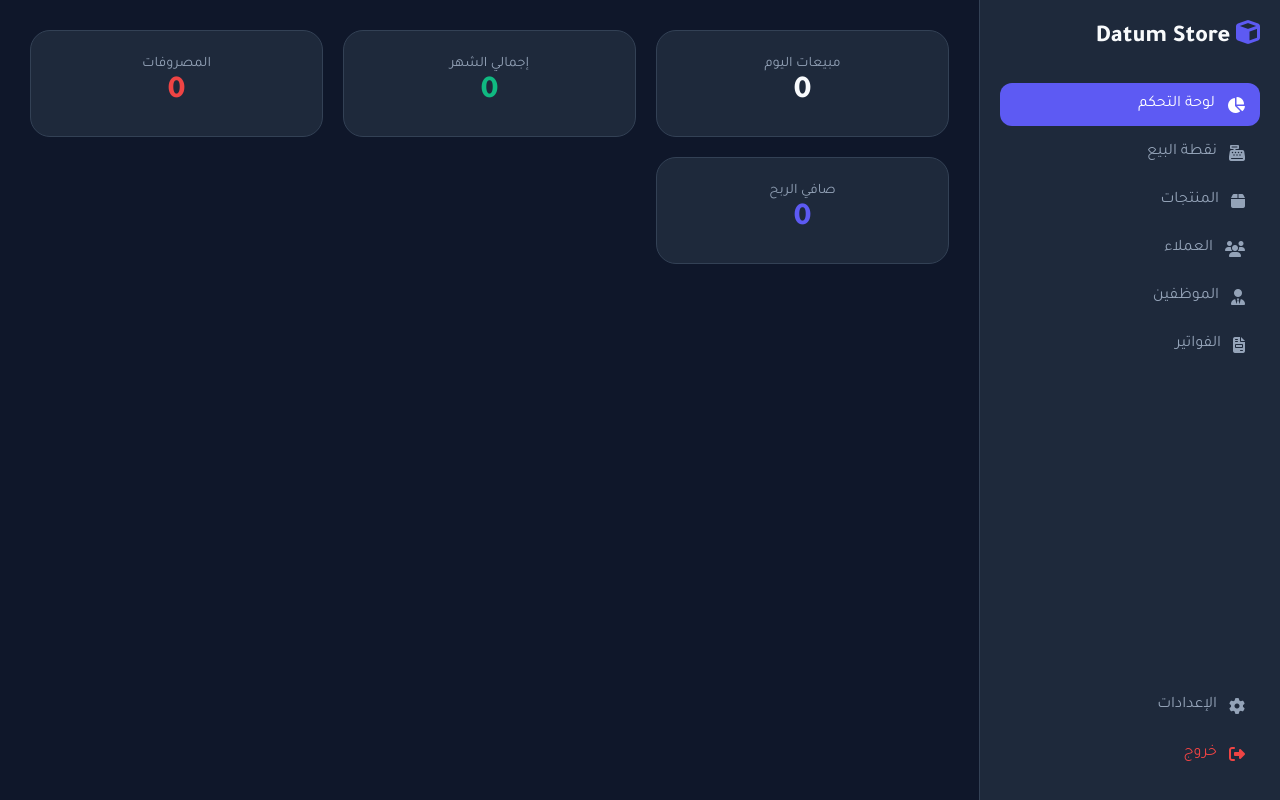
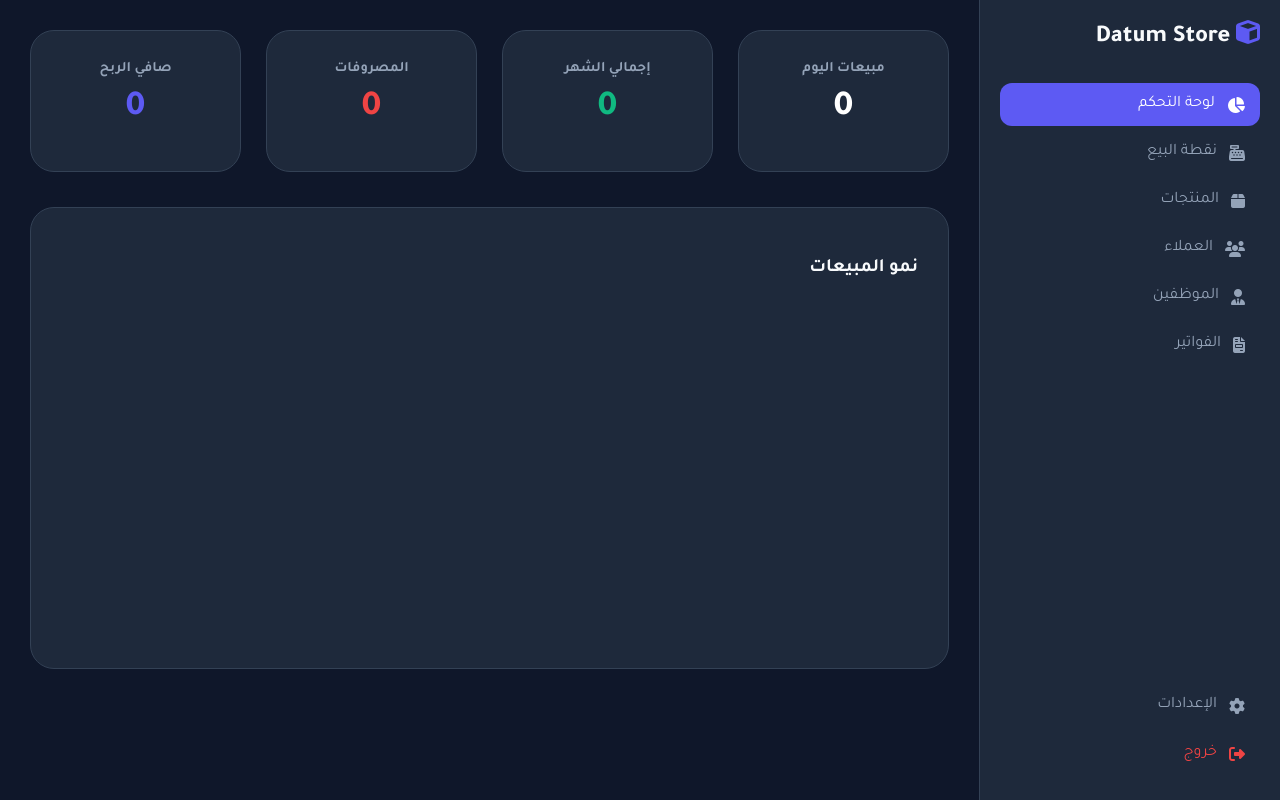
Before and after one commit to Khalidm313/datum_store, a Flask app: page /dashboard in a window 1280 px wide. Run offline with Flask 3, Linux system fonts and the light colour scheme; a user stored in the database is signed in; a map, chart or similar area stays blank.

Commit message:
Update dashboard.html

```diff
--- a/templates/dashboard.html
+++ b/templates/dashboard.html
@@ -1,28 +1,32 @@
 {% extends "base.html" %}
 {% block content %}
 <style>
-    /* شبكة الإحصائيات */
     .stat-grid {
         display: grid;
-        grid-template-columns: repeat(auto-fit, minmax(240px, 1fr)); /* توزيع ذكي */
-        gap: 20px;
-        margin-bottom: 30px;
+        grid-template-columns: repeat(4, 1fr); /* 4 أعمدة متساوية */
+        gap: 25px;
+        margin-bottom: 35px;
     }
     .stat-card {
         background: var(--bg-sidebar);
-        padding: 25px;
-        border-radius: 20px;
+        padding: 30px;
+        border-radius: 24px;
         border: 1px solid var(--border-color);
         text-align: center;
+        transition: 0.3s;
     }
-    .stat-value { font-size: 2rem; font-weight: 800; color: var(--text-main); }
-    .stat-label { color: var(--text-muted); font-size: 0.9rem; }
+    .stat-card:hover { border-color: var(--primary); transform: translateY(-5px); }
+    .stat-value { font-size: 2.2rem; font-weight: 900; margin: 10px 0; }
+    .stat-label { color: var(--text-muted); font-weight: 600; font-size: 0.9rem; }
+
+    @media (max-width: 1200px) { .stat-grid { grid-template-columns: repeat(2, 1fr); } }
+    @media (max-width: 600px) { .stat-grid { grid-template-columns: 1fr; } }
 </style>
 
 <div class="stat-grid">
     <div class="stat-card">
         <div class="stat-label">مبيعات اليوم</div>
-        <div class="stat-value">{{ todays_sales }}</div>
+        <div class="stat-value" style="color: #fff;">{{ todays_sales }}</div>
     </div>
     <div class="stat-card">
         <div class="stat-label">إجمالي الشهر</div>
@@ -37,4 +41,9 @@
         <div class="stat-value" style="color: var(--primary);">{{ net_profit }}</div>
     </div>
 </div>
+
+<div style="background: var(--bg-sidebar); border: 1px solid var(--border-color); padding: 30px; border-radius: 24px; height: 400px;">
+    <h3 style="margin-bottom: 20px;">نمو المبيعات</h3>
+    <canvas id="salesChart"></canvas>
+</div>
 {% endblock %}
```
